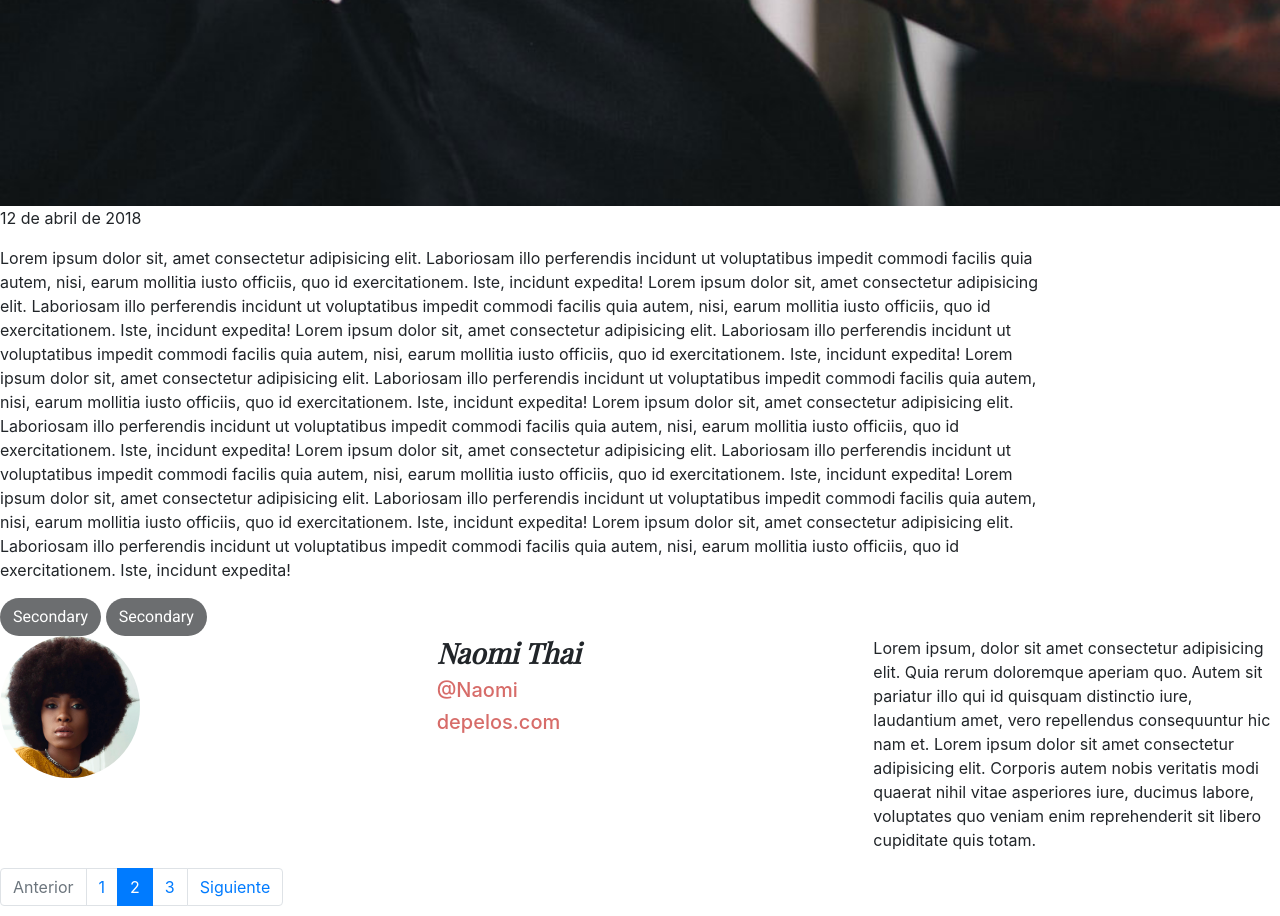
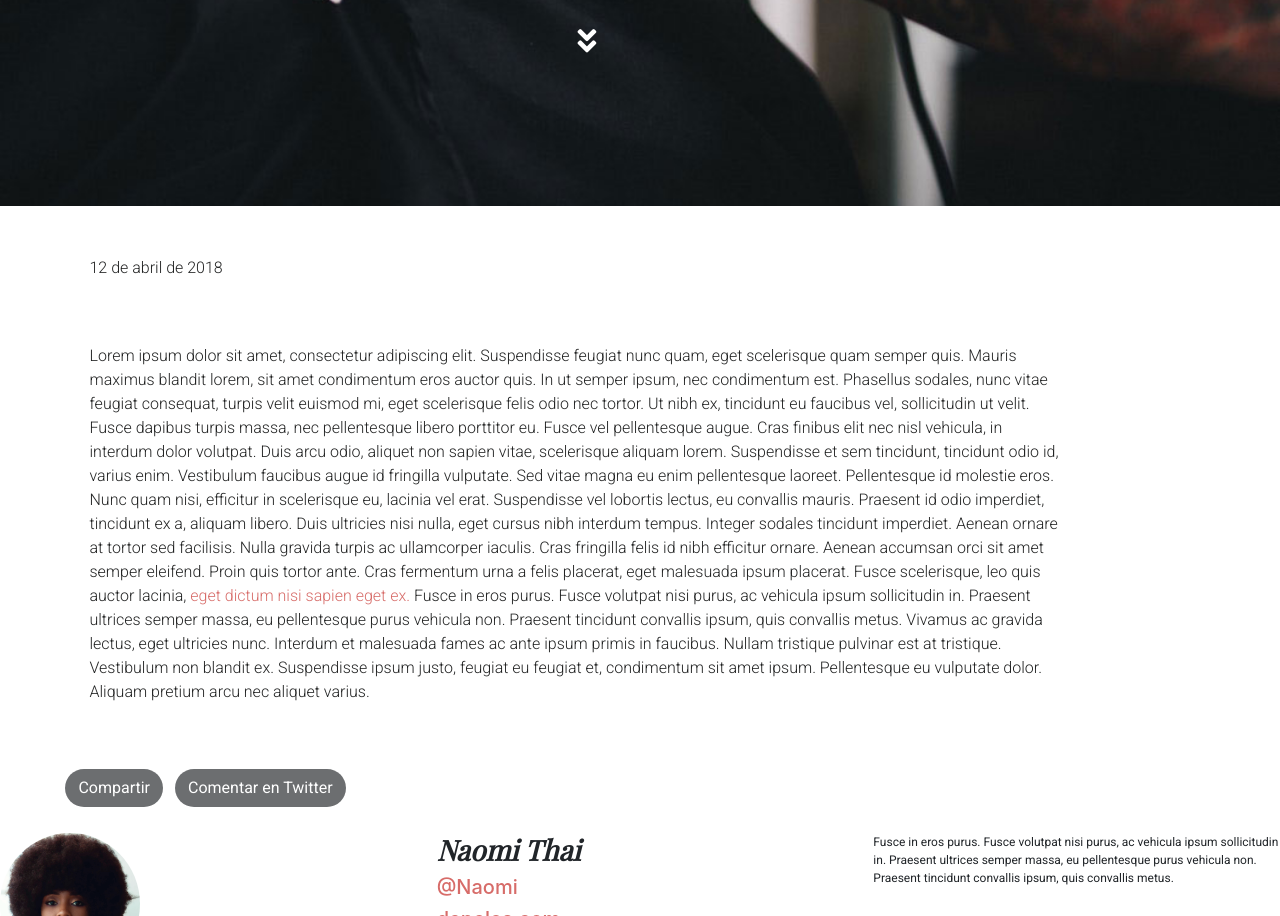
Before and after one commit to gustavvrod/desafioBarberShop, a plain HTML site: page index.html in a window 1280 px wide. Shown: the part 726-1642 px from the top of the page. Drawn offline with nearby package versions, Linux system fonts and the light colour scheme; a web font is replaced by a local one.

Commit message:
cuarto commit estilos agregados

```diff
--- a/assets/sass/base/_reset.scss
+++ b/assets/sass/base/_reset.scss
@@ -1,6 +1,5 @@
 /*reset*/
 
-.navbar {
-    display: inline-block;
-    justify-content: space-between;
+* {
+    margin: 0;
 }
--- a/assets/sass/components/_buttons.scss
+++ b/assets/sass/components/_buttons.scss
@@ -1,6 +1,10 @@
 /*buttons*/
 
 //main button
+main .btn {
+    margin-left: $small;
+}
+
 .btn {
     background-color: $nickel;
     border-radius: 25px;
@@ -19,10 +23,10 @@
     }
 }
 
-.btn_normal {
+.btn__normal {
     max-width: $btn-large;
 }
 
-.btn_small {
+.btn__small {
     max-width: $btn-small;
 }
--- a/assets/sass/components/_links.scss
+++ b/assets/sass/components/_links.scss
@@ -1,13 +1,20 @@
 /*links*/
 
 //esquema de colores
-.autor__name {
+.autor-name {
     font-family: $playfair;
     font-weight: $bold;
     font-style: $italic;
 }
 
-.autor__rrss,
-.autor__link {
+.autor-rrss,
+.autor-link {
     color: $ruddy-pink;
 }
+
+.autor-text {
+    font-family: $roboto;
+    font-weight: $regular;
+    font-size: $small;
+    text-align: left;
+}
--- a/assets/sass/components/_pagination.scss
+++ b/assets/sass/components/_pagination.scss
@@ -0,0 +1,21 @@
+/*pagination*/
+
+
+/*pagination item*/
+
+.page-item a {
+    text-decoration: none;
+    color: $eerie-black;
+    font-family: $roboto;
+    font-weight: $regular;
+    font-size: $medium;
+}
+
+
+/*page active*/
+
+.page-item.active .page-link {
+    background-color: $nickel;
+    border-color: $nickel;
+    color: $white;
+}
--- a/assets/sass/components/_thumbnails.scss
+++ b/assets/sass/components/_thumbnails.scss
@@ -1,11 +1,11 @@
 /*thumbnail*/
 
-.autor__thumbnail--normal {
+.autor-thumbnail__normal {
     border-radius: 50%;
     max-width: 140px;
 }
 
-.autor__thumbnail--small {
+.autor-thumbnail__small {
     border-radius: 50%;
     max-width: 132px;
 }
--- a/assets/sass/layout/_header.scss
+++ b/assets/sass/layout/_header.scss
@@ -7,3 +7,24 @@ header {
     height: 100vh;
     background-position: 50%;
 }
+
+.header-container {
+    height: 100vh;
+    display: flex;
+    justify-content: center;
+    align-items: center;
+}
+
+.header-container__title {
+    font-family: $playfair;
+    font-weight: $bold;
+    font-size: $xx-large;
+    font-style: $italic;
+    color: $white;
+}
+
+.header-container_icon {
+    color: $white;
+    font-size: $x-large;
+    padding-left: 40%;
+}
--- a/assets/sass/layout/_main.scss
+++ b/assets/sass/layout/_main.scss
@@ -0,0 +1,15 @@
+/*main section*/
+
+//main container fecha
+.main-container {
+    display: flex;
+    margin: 2% 3%;
+    font-family: $roboto;
+    font-weight: $ligero;
+    font-size: $medium;
+    color: $raisin-black;
+}
+
+.parrafo-link {
+    color: $ruddy-pink;
+}
--- a/index.html
+++ b/index.html
@@ -8,6 +8,10 @@
     <title>Barber Shop</title>
     <meta name="author" content="Gustavo Rodriguez">
     <meta name="description" content="Pagina web para tienda de barberia">
+    <!--font awesome 5.15.13-->
+    <link rel="stylesheet" href="https://cdnjs.cloudflare.com/ajax/libs/font-awesome/5.15.3/css/all.min.css" integrity="sha512-iBBXm8fW90+nuLcSKlbmrPcLa0OT92xO1BIsZ+ywDWZCvqsWgccV3gFoRBv0z+8dLJgyAHIhR35VZc2oM/gI1w==" crossorigin="anonymous" referrerpolicy="no-referrer"
+    />
+    <!--fonts playfair-display 900/400 y roboto 400/300-->
     <link rel="preconnect" href="https://fonts.googleapis.com">
     <link rel="preconnect" href="https://fonts.gstatic.com" crossorigin>
     <link href="https://fonts.googleapis.com/css2?family=Playfair+Display:ital,wght@0,400;1,900&family=Roboto:wght@300;400&display=swap" rel="stylesheet">
@@ -45,65 +49,72 @@
     </nav>
 
     <!--inicio header-->
-    <header class="header">
-        <div class="header__container">
-            <h1>5 formas de cuidar tu corte de cabello</h1>
+    <header id="header">
+        <div class="header-container row">
+            <div class="col-8">
+                <h1 class="header-container__title">5 formas de cuidar tu corte de cabello</h1>
+            </div>
+            <div class="col-6">
+                <a href="#main"><i class="header-container_icon fas fa-angle-double-down col-12"></i></a>
+            </div>
         </div>
+
     </header>
     <!--inicio main-->
-    <main class="main">
-        <div class="main__container">
-            <div class="main__container row">
-                <div class="main__container col-10">
-                    <p class="main-fecha">12 de abril de 2018</p>
-                    <p class="main-parrafo">Lorem ipsum dolor sit, amet consectetur adipisicing elit. Laboriosam illo perferendis incidunt ut voluptatibus impedit commodi facilis quia autem, nisi, earum mollitia iusto officiis, quo id exercitationem. Iste, incidunt expedita!
-                        Lorem ipsum dolor sit, amet consectetur adipisicing elit. Laboriosam illo perferendis incidunt ut voluptatibus impedit commodi facilis quia autem, nisi, earum mollitia iusto officiis, quo id exercitationem. Iste, incidunt expedita!
-                        Lorem ipsum dolor sit, amet consectetur adipisicing elit. Laboriosam illo perferendis incidunt ut voluptatibus impedit commodi facilis quia autem, nisi, earum mollitia iusto officiis, quo id exercitationem. Iste, incidunt expedita!
-                        Lorem ipsum dolor sit, amet consectetur adipisicing elit. Laboriosam illo perferendis incidunt ut voluptatibus impedit commodi facilis quia autem, nisi, earum mollitia iusto officiis, quo id exercitationem. Iste, incidunt expedita!
-                        Lorem ipsum dolor sit, amet consectetur adipisicing elit. Laboriosam illo perferendis incidunt ut voluptatibus impedit commodi facilis quia autem, nisi, earum mollitia iusto officiis, quo id exercitationem. Iste, incidunt expedita!
-                        Lorem ipsum dolor sit, amet consectetur adipisicing elit. Laboriosam illo perferendis incidunt ut voluptatibus impedit commodi facilis quia autem, nisi, earum mollitia iusto officiis, quo id exercitationem. Iste, incidunt expedita!
-                        Lorem ipsum dolor sit, amet consectetur adipisicing elit. Laboriosam illo perferendis incidunt ut voluptatibus impedit commodi facilis quia autem, nisi, earum mollitia iusto officiis, quo id exercitationem. Iste, incidunt expedita!
-                        Lorem ipsum dolor sit, amet consectetur adipisicing elit. Laboriosam illo perferendis incidunt ut voluptatibus impedit commodi facilis quia autem, nisi, earum mollitia iusto officiis, quo id exercitationem. Iste, incidunt expedita!</p>
-                </div>
+    <main id="main">
+        <div class="main-container row">
+            <div class="main-container col-10">
+                <p class="main-container__fecha">12 de abril de 2018</p>
             </div>
-            <div class="main__button">
-                <button type="button" class="btn">Secondary</button>
-                <button type="button" class="btn">Secondary</button>
+            <div class="main-container col-10">
+                <p class="main-container__parrafo">Lorem ipsum dolor sit amet, consectetur adipiscing elit. Suspendisse feugiat nunc quam, eget scelerisque quam semper quis. Mauris maximus blandit lorem, sit amet condimentum eros auctor quis. In ut semper ipsum, nec condimentum est. Phasellus
+                    sodales, nunc vitae feugiat consequat, turpis velit euismod mi, eget scelerisque felis odio nec tortor. Ut nibh ex, tincidunt eu faucibus vel, sollicitudin ut velit. Fusce dapibus turpis massa, nec pellentesque libero porttitor eu.
+                    Fusce vel pellentesque augue. Cras finibus elit nec nisl vehicula, in interdum dolor volutpat. Duis arcu odio, aliquet non sapien vitae, scelerisque aliquam lorem. Suspendisse et sem tincidunt, tincidunt odio id, varius enim. Vestibulum
+                    faucibus augue id fringilla vulputate. Sed vitae magna eu enim pellentesque laoreet. Pellentesque id molestie eros. Nunc quam nisi, efficitur in scelerisque eu, lacinia vel erat. Suspendisse vel lobortis lectus, eu convallis mauris.
+                    Praesent id odio imperdiet, tincidunt ex a, aliquam libero. Duis ultricies nisi nulla, eget cursus nibh interdum tempus. Integer sodales tincidunt imperdiet. Aenean ornare at tortor sed facilisis. Nulla gravida turpis ac ullamcorper
+                    iaculis. Cras fringilla felis id nibh efficitur ornare. Aenean accumsan orci sit amet semper eleifend. Proin quis tortor ante. Cras fermentum urna a felis placerat, eget malesuada ipsum placerat. Fusce scelerisque, leo quis auctor
+                    lacinia, <a href="#" class="parrafo-link"> eget dictum nisi sapien eget ex.</a> Fusce in eros purus. Fusce volutpat nisi purus, ac vehicula ipsum sollicitudin in. Praesent ultrices semper massa, eu pellentesque purus vehicula non.
+                    Praesent tincidunt convallis ipsum, quis convallis metus. Vivamus ac gravida lectus, eget ultricies nunc. Interdum et malesuada fames ac ante ipsum primis in faucibus. Nullam tristique pulvinar est at tristique. Vestibulum non blandit
+                    ex. Suspendisse ipsum justo, feugiat eu feugiat et, condimentum sit amet ipsum. Pellentesque eu vulputate dolor. Aliquam pretium arcu nec aliquet varius.</p>
             </div>
+        </div>
+        <div class="main-container col-10">
+            <button type="button" class="btn">Compartir</button>
+            <button type="button" class="btn">Comentar en Twitter</button>
+        </div>
         </div>
 
         <!--seccion autor-->
         <section id="autor">
-            <div class="autor__container row">
-                <div class="autor__thumbnail col">
-                    <img src="assets\img\naomi-thai.png" alt="naomi" class="autor__thumbnail--normal">
+            <div class="autor-container row">
+                <div class="autor-thumbnail col">
+                    <img src="assets\img\naomi-thai.png" alt="naomi" class="autor-thumbnail__normal">
                 </div>
-                <div class="autor__item col">
-                    <h3 class="autor__name">Naomi Thai</h3>
-                    <h5 class="autor__rrss">@Naomi</h5>
-                    <h5 class="autor__link">depelos.com</h5>
+                <div class="autor-item col">
+                    <h3 class="autor-name">Naomi Thai</h3>
+                    <h5 class="autor-rrss">@Naomi</h5>
+                    <h5 class="autor-link">depelos.com</h5>
                 </div>
-                <div class="autor__text col">
-                    <p>Lorem ipsum, dolor sit amet consectetur adipisicing elit. Quia rerum doloremque aperiam quo. Autem sit pariatur illo qui id quisquam distinctio iure, laudantium amet, vero repellendus consequuntur hic nam et. Lorem ipsum dolor sit
-                        amet consectetur adipisicing elit. Corporis autem nobis veritatis modi quaerat nihil vitae asperiores iure, ducimus labore, voluptates quo veniam enim reprehenderit sit libero cupiditate quis totam.</p>
+                <div class="autor-text col">
+                    <p>Fusce in eros purus. Fusce volutpat nisi purus, ac vehicula ipsum sollicitudin in. Praesent ultrices semper massa, eu pellentesque purus vehicula non. Praesent tincidunt convallis ipsum, quis convallis metus. </p>
                 </div>
-            </div>
+
         </section>
 
         <!--paginación-->
-        <section class="nav-pagination">
+        <section id="nav-pagination">
             <nav aria-label="...">
-                <ul class="pagination">
+                <ul class="pagination justify-content-center">
                     <li class="page-item disabled">
                         <a class="page-link" href="#">Anterior</a>
                     </li>
-                    <li class="page-item "><a class="page-link " href="# ">1</a></li>
+                    <li class="page-item"><a class="page-link " href="# ">1</a></li>
                     <li class="page-item active " aria-current="page ">
                         <a class="page-link " href="# ">2</a>
                     </li>
-                    <li class="page-item "><a class="page-link " href="# ">3</a></li>
-                    <li class="page-item ">
-                        <a class="page-link " href="# ">Siguiente</a>
+                    <li class="page-item"><a class="page-link " href="# ">3</a></li>
+                    <li class="page-item page-item_siguiente">
+                        <a class="page-link" href="# ">Siguiente</a>
                     </li>
                 </ul>
             </nav>
@@ -111,8 +122,8 @@
     </main>
 
     <!--inicio footer-->
-    <footer class="footer ">
-        <div class="footer__container bg-dark">
+    <footer id="footer ">
+        <div class="footer__container text-center bg-dark">
             <img src="assets\img\logo.png" alt="footer-logo">
         </div>
     </footer>
```
Also changed, not shown: assets/css/main.css, 1 other file.
